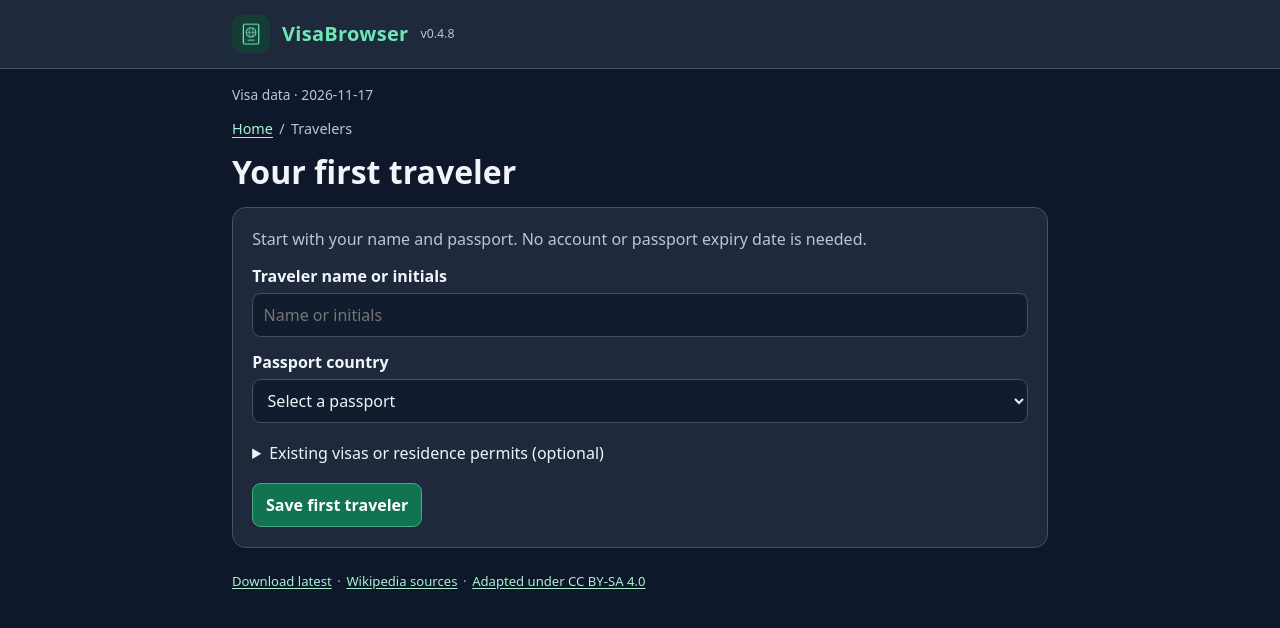
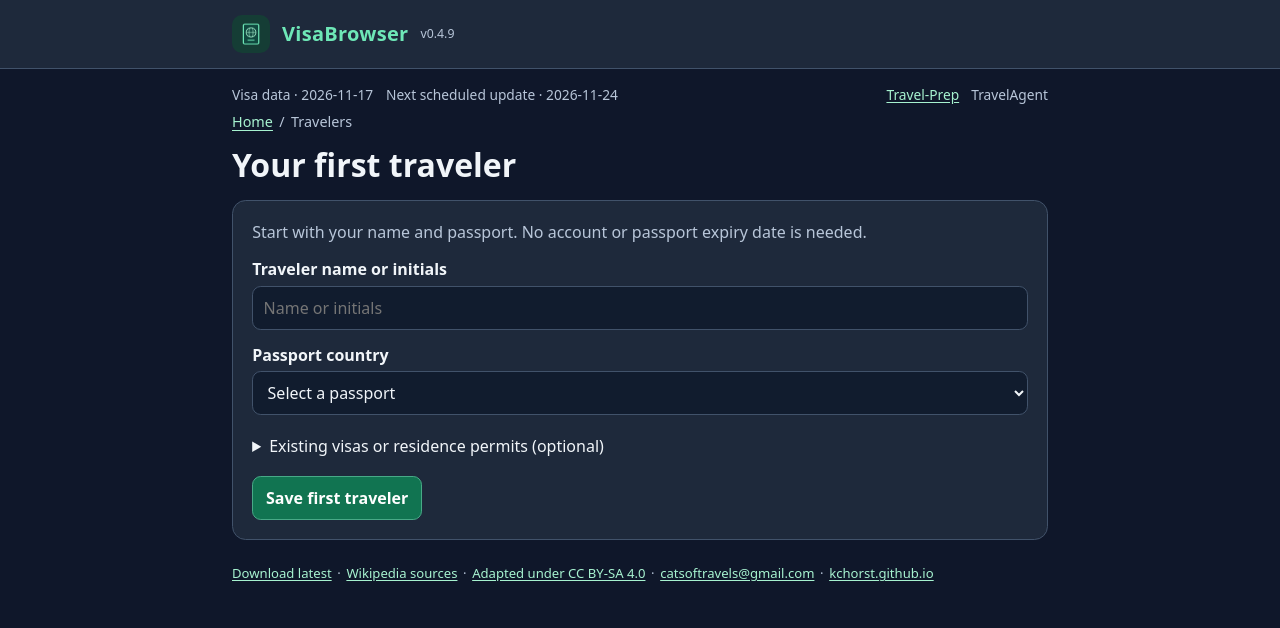
Before and after one commit to kchorst/VisaBrowser, a website with bundled scripts: page site/index.html in a window 1280 px wide. Built offline with nearby package versions, Linux system fonts and the light colour scheme.

Commit message:
Release VisaBrowser v0.4.9 with refresh dates and travel links
* Show the scheduled visa data refresh and travel tools

* Add contact and portfolio links to the footer

```diff
--- a/package.json
+++ b/package.json
@@ -1,6 +1,6 @@
 {
   "name": "visabrowser",
-  "version": "0.4.8",
+  "version": "0.4.9",
   "private": true,
   "type": "module",
   "scripts": {
--- a/site/app.js
+++ b/site/app.js
@@ -1104,6 +1104,8 @@ async function render(focus = false, restoreScroll = false) {
     Object.hasOwn(screenNames, screen) ? screen : 'passengers';
   for (const tab of tabs) tab.setAttribute('aria-current', tab.dataset.route === current ? 'page' : 'false');
   main.setAttribute('aria-busy', 'true');
+  const breadcrumbSlot = document.querySelector('#page-breadcrumbs');
+  breadcrumbSlot.replaceChildren();
   main.replaceChildren(el('p', { class: 'panel', role: 'status' }, 'Loading comparison…'));
   try {
     const saved = screen === 'saved' && id ? state.saved.find(item => item.id === id) : undefined;
@@ -1121,7 +1123,8 @@ async function render(focus = false, restoreScroll = false) {
     else if (screen === 'saved') nodes = savedList();
     else if (screen === 'destination' && destinations.some(([code]) => code === id)) nodes = destinationDetails(id, null, data);
     else nodes = passengerList();
-    main.replaceChildren(breadcrumbs(screen, id, current, saved), ...nodes.filter(Boolean));
+    breadcrumbSlot.replaceChildren(breadcrumbs(screen, id, current, saved));
+    main.replaceChildren(...nodes.filter(Boolean));
     requestAnimationFrame(() => window.scrollTo({ top: restoreScroll ? (scrollByRoute.get(location.hash) ?? 0) : 0, left: 0, behavior: 'instant' }));
   } catch (error) {
     if (request !== renderId) return;
@@ -1145,9 +1148,22 @@ async function readCatalog() {
   // Presentation labels only: retain canonical source JSON and offline hashes.
   places.CD = 'Congo (Democratic Republic of the Congo)';
   places.CG = 'Congo (Republic of the Congo)';
-  const dataDate = document.querySelector('#visa-data-date');
-  dataDate.hidden = !catalog.generated;
-  dataDate.textContent = catalog.generated ? `Visa data · ${catalog.generated.slice(0, 10)}` : '';
+  const generated = new Date(catalog.generated ?? NaN);
+  const hasDate = Number.isFinite(generated.getTime());
+  document.querySelector('#visa-data-dates').hidden = !hasDate;
+  if (hasDate) {
+    const datasetDate = generated.toISOString().slice(0, 10);
+    // The published dataset refresh is scheduled for Tuesdays (UTC).
+    const nextUpdate = new Date(datasetDate);
+    const tuesday = 2;
+    const daysToTuesday = (tuesday - nextUpdate.getUTCDay() + 7) % 7 || 7;
+    nextUpdate.setUTCDate(nextUpdate.getUTCDate() + daysToTuesday);
+    const expectedDate = nextUpdate.toISOString().slice(0, 10);
+    const label = new Date().toISOString().slice(0, 10) > expectedDate
+      ? 'Scheduled update overdue' : 'Next scheduled update';
+    document.querySelector('#visa-data-date').textContent = `Visa data · ${datasetDate}`;
+    document.querySelector('#visa-next-update').textContent = `${label} · ${expectedDate}`;
+  }
   destinations = catalog.destinations.filter(code => places[code]).map(code => [code, places[code]]).sort(alpha);
   passports = Object.entries(places).filter(([code]) => catalog.passports.includes(code)).sort(alpha);
   issuers = Object.entries(places).filter(([code]) => !['BNO', 'BOC', 'BOTC'].includes(code)).sort(alpha);
--- a/site/index.html
+++ b/site/index.html
@@ -22,7 +22,19 @@
     </div>
   </header>
   <div class="layout">
-    <p class="muted" id="visa-data-date" hidden></p>
+    <div class="page-meta">
+      <div>
+        <div class="data-dates muted" id="visa-data-dates" hidden>
+          <span id="visa-data-date"></span>
+          <span id="visa-next-update"></span>
+        </div>
+        <div id="page-breadcrumbs"></div>
+      </div>
+      <nav class="travel-tools" aria-label="Travel tools">
+        <a href="https://kchorst.github.io/Travel-Prep/" target="_blank" rel="noopener">Travel-Prep</a>
+        <span class="muted">TravelAgent</span>
+      </nav>
+    </div>
     <p class="muted" id="offline-status" role="status" hidden></p>
     <section class="panel" id="app-update" aria-label="VisaBrowser update" hidden>
       <p role="status">VisaBrowser update available.</p>
@@ -30,7 +42,17 @@
     </section>
     <div id="storage-alert" role="alert" hidden></div>
     <main id="main" tabindex="-1" aria-busy="true"><p class="panel" role="status">Loading VisaBrowser…</p></main>
-    <footer><a href="https://github.com/kchorst/VisaBrowser/releases/latest">Download latest</a> <span>·</span> <a href="https://en.wikipedia.org/wiki/Category:Visa_requirements_by_nationality">Wikipedia sources</a> <span>·</span> <a href="https://creativecommons.org/licenses/by-sa/4.0/">Adapted under CC BY-SA 4.0</a></footer>
+    <footer>
+      <a href="https://github.com/kchorst/VisaBrowser/releases/latest">Download latest</a>
+      <span aria-hidden="true">·</span>
+      <a href="https://en.wikipedia.org/wiki/Category:Visa_requirements_by_nationality">Wikipedia sources</a>
+      <span aria-hidden="true">·</span>
+      <a href="https://creativecommons.org/licenses/by-sa/4.0/">Adapted under CC BY-SA 4.0</a>
+      <span aria-hidden="true">·</span>
+      <a href="mailto:catsoftravels@gmail.com">catsoftravels@gmail.com</a>
+      <span aria-hidden="true">·</span>
+      <a href="https://kchorst.github.io/">kchorst.github.io</a>
+    </footer>
   </div>
   <noscript>Enable JavaScript to compare tourist entry requirements.</noscript>
 </body>
--- a/site/styles.css
+++ b/site/styles.css
@@ -25,7 +25,11 @@ body { margin: 0; line-height: 1.5; }
 [hidden] { display: none !important; }
 .tabs { display: grid; grid-template-columns: repeat(4, minmax(0, 1fr)); padding: .25rem; gap: .2rem; margin-bottom: 1.25rem; background: #111d30; }
 @media (max-width: 540px) { .tabs { grid-template-columns: repeat(2, minmax(0, 1fr)); } }
-.breadcrumb { display: flex; flex-wrap: wrap; align-items: center; gap: .4rem; color: var(--muted); font-size: .9rem; margin-bottom: .8rem; }
+.page-meta { display: grid; grid-template-columns: minmax(0, 1fr) auto; gap: .35rem 1rem; margin-bottom: .8rem; }
+.data-dates { display: flex; flex-wrap: wrap; gap: .2rem .8rem; font-size: .86rem; }
+.travel-tools { display: flex; flex-wrap: wrap; justify-content: flex-end; align-content: start; gap: .2rem .75rem; font-size: .86rem; }
+@media (max-width: 540px) { .travel-tools { flex-direction: column; text-align: right; } }
+.breadcrumb { display: flex; flex-wrap: wrap; align-items: center; gap: .4rem; color: var(--muted); font-size: .9rem; margin-top: .35rem; }
 .visa-section { border-color: #73849b; background: #172235; }
 .visa-section > legend { font-size: 1.05rem; font-weight: 750; }
 .visa-section > legend + div:empty { display: none; }
@@ -84,9 +88,8 @@ dialog::backdrop { background: #020617bd; }
 .passenger-identity { display: flex; align-items: center; gap: .7rem; }
 .passenger-identity input { width: 1.25rem; height: 1.25rem; min-height: 0; flex: none; accent-color: var(--accent, #34d399); }
 .document-item { margin: 0; }
-#offline-status, #visa-data-date { margin-bottom: .8rem; font-size: .86rem; }
+#offline-status { margin-bottom: .8rem; font-size: .86rem; }
 #save-offline { margin-left: auto; padding: .4rem .65rem; }
-@media (max-width: 380px) { #save-offline { margin-left: 0; } }
 
 /* v0.4.x mobile-first navigation */
 .dashboard-actions { margin-block: .5rem; }
--- a/site/version.js
+++ b/site/version.js
@@ -1 +1 @@
-export const version = '0.4.8';
+export const version = '0.4.9';
```
Also changed, not shown: USER_GUIDE.md (+3 -1 lines), README.md, 1 other file.
